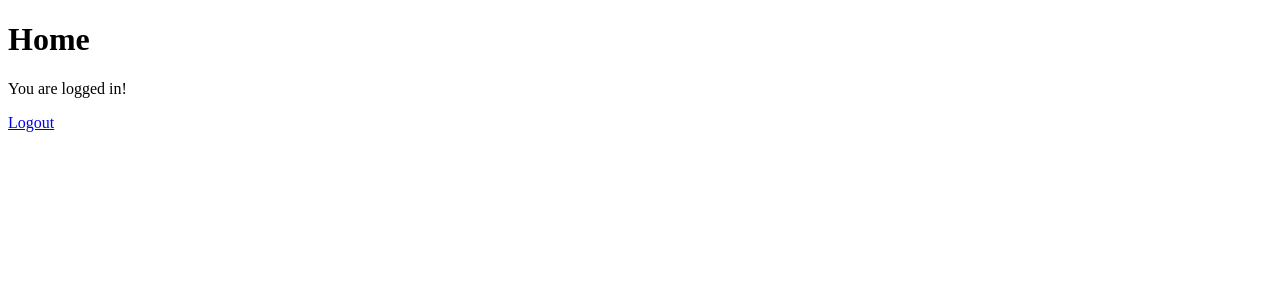
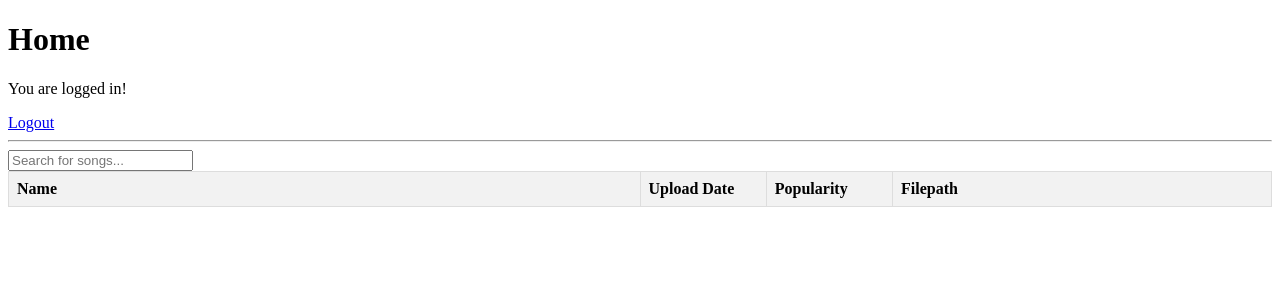
Before and after one commit to yale-cpsc-419-fa23/project-group-6, a Flask app: page /home in a window 1280 px wide. Shown: the top 300 px of the page. Run offline with Flask 3, Linux system fonts and the light colour scheme; the visitor is signed in with stand-in values (Sample User, id 1); lists and menus that the app fills with data are empty.

Commit message:
Add search box feature

```diff
--- a/app/__init__.py
+++ b/app/__init__.py
@@ -18,4 +18,7 @@ def create_app(config_name):
     from app.controllers import main_controller
     app.register_blueprint(main_controller.main)
 
+    from app.controllers import music_controller
+    app.register_blueprint(music_controller.music)
+
     return app
--- /dev/null
+++ b/app/views/static/search.js
@@ -0,0 +1,54 @@
+$(document).ready(function() {
+    const searchInput = $("#song-search");
+    const resultsDiv = $("#search-results tbody");
+
+    searchInput.on("keyup", function(e) {
+        const query = $(this).val();
+        const isEnterPressed = e.which === 13;
+
+        // If Enter is pressed, search and increment popularity
+        if (isEnterPressed) {
+            performSearch(query, true);
+        } else if (query.length > 2) {
+            // If the user is typing, just get top 10 results without incrementing popularity
+            performSearch(query, false);
+        } else {
+            resultsDiv.empty();
+        }
+    });
+
+    resultsDiv.on('click', 'p', function() {
+        const chosenSong = $(this).text();
+        searchInput.val(chosenSong);
+        performSearch(chosenSong, true);
+    });
+
+    function performSearch(query, incrementPopularity) {
+        $.get("/search", { song_name: query, increment_popularity: incrementPopularity }, function(data) {
+            resultsDiv.empty();
+
+            if (data && data.length > 0) {
+                if (incrementPopularity) {
+                    // Display results in table format
+                    data.forEach(song => {
+                        resultsDiv.append(`
+                            <tr>
+                                <td>${song.name}</td>
+                                <td>${song.upload_date}</td>
+                                <td>${song.popularity}</td>
+                                <td>${song.filepath}</td>
+                            </tr>
+                        `);
+                    });
+                } else {
+                    // Display top 10 results as clickable items
+                    data.forEach(song => {
+                        resultsDiv.append(`<p>${song.name}</p>`);
+                    });
+                }
+            } else {
+                resultsDiv.append("<p>No results found</p>");
+            }
+        });
+    }
+});
--- /dev/null
+++ b/app/views/static/tableStyles.css
@@ -0,0 +1,43 @@
+/* Table styling */
+#search-results {
+    width: 100%;
+    border-collapse: collapse;
+}
+
+#search-results th, #search-results td {
+    padding: 8px;
+    text-align: left;
+    border: 1px solid #ddd;
+}
+
+#search-results th {
+    background-color: #f2f2f2;
+}
+
+/* Column widths */
+#search-results th:nth-child(1), #search-results td:nth-child(1) { /* Name */
+    width: 50%;
+}
+
+#search-results th:nth-child(2), #search-results td:nth-child(2) { /* Upload Date */
+    width: 10%;
+}
+
+#search-results th:nth-child(3), #search-results td:nth-child(3) { /* Popularity */
+    width: 10%;
+}
+
+#search-results th:nth-child(4), #search-results td:nth-child(4) { /* Filepath */
+    width: 30%;
+}
+
+/* Style for the clickable song names */
+#search-results p {
+    padding: 10px 10px;
+    cursor: pointer;
+    transition: background-color 0.3s;
+}
+
+#search-results p:hover {
+    background-color: #808080;
+}
--- a/app/views/templates/home.html
+++ b/app/views/templates/home.html
@@ -4,6 +4,9 @@
     <meta charset="UTF-8">
     <meta name="viewport" content="width=device-width, initial-scale=1.0">
     <title>HomePage</title>
+    <script src="https://code.jquery.com/jquery-3.6.0.min.js"></script>
+    <!-- Link to the CSS file -->
+    <link rel="stylesheet" href="{{ url_for('static', filename='tableStyles.css') }}">
 </head>
 <body>
     <h1> Home </h1>
@@ -20,5 +23,24 @@
         </ul>
       {% endif %}
     {% endwith %}
+
+    <hr>
+
+    <input type="text" id="song-search" placeholder="Search for songs...">
+    <table id="search-results">
+      <thead>
+          <tr>
+              <th>Name</th>
+              <th>Upload Date</th>
+              <th>Popularity</th>
+              <th>Filepath</th>
+          </tr>
+      </thead>
+      <tbody>
+          <!-- Rows will be populated here by the JavaScript -->
+      </tbody>
+    </table>
+
+    <script src="{{ url_for('static', filename='search.js') }}"></script>
 </body>
 </html>
--- a/app/views/templates/login.html
+++ b/app/views/templates/login.html
@@ -5,7 +5,7 @@
     <meta name="viewport" content="width=device-width, initial-scale=1.0">
     <title>Login Page</title>
     <!-- Link to the CSS file -->
-    <link rel="stylesheet" href="{{ url_for('static', filename='styles.css') }}">
+    <link rel="stylesheet" href="{{ url_for('static', filename='buttonStyles.css') }}">
 </head>
 <body>
 
--- a/app/views/templates/register.html
+++ b/app/views/templates/register.html
@@ -5,7 +5,7 @@
     <meta name="viewport" content="width=device-width, initial-scale=1.0">
     <title>Registration Page</title>
     <!-- Link to the CSS file -->
-    <link rel="stylesheet" href="{{ url_for('static', filename='styles.css') }}">
+    <link rel="stylesheet" href="{{ url_for('static', filename='buttonStyles.css') }}">
 </head>
 <body>
 
```
Also changed, not shown: app/controllers/music_controller.py (added, +25 -0 lines), app/models/song.py (+5 -7 lines), app/controllers/upload_controller.py (deleted), app/views/static/buttonStyles.css (renamed from app/views/static/styles.css).
